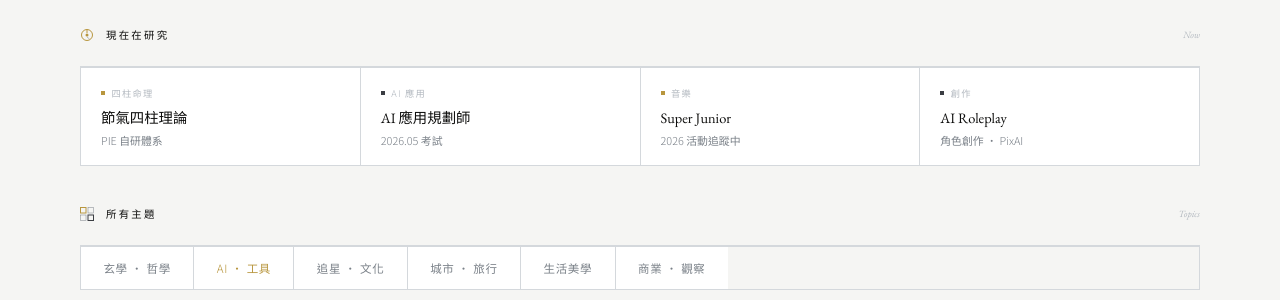
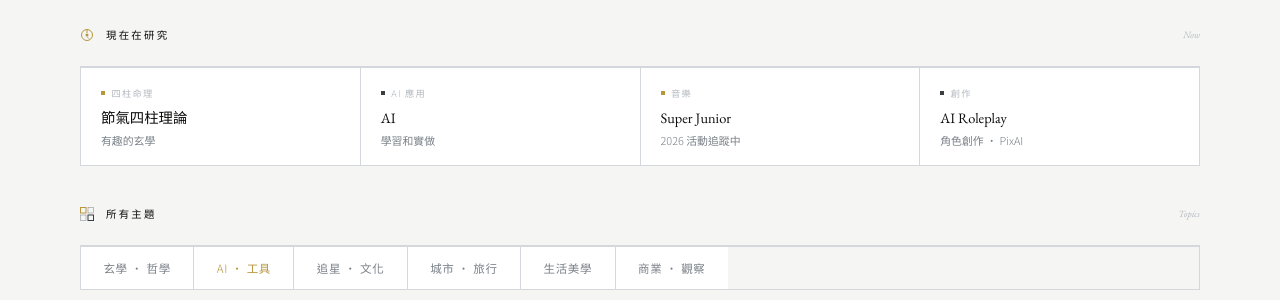
Before and after one commit to priyabelovedc/sincere, a Jekyll site: the page built from index.html, in a window 1280 px wide. Shown: the part 526-826 px from the top of the page. Built offline with Jekyll 4.4.1, drawn with Linux system fonts in a browser that asks for light colours.

Commit message:
Update index.html

```diff
--- a/index.html
+++ b/index.html
@@ -70,11 +70,11 @@
   <div class="now-grid">
     <div class="now-card">
       <div class="now-meta"><div class="now-dot gold"></div><span class="now-label">四柱命理</span></div>
-      <p class="now-title">節氣四柱理論</p><p class="now-sub">PIE 自研體系</p>
+      <p class="now-title">節氣四柱理論</p><p class="now-sub">有趣的玄學</p>
     </div>
     <div class="now-card">
       <div class="now-meta"><div class="now-dot steel"></div><span class="now-label">AI 應用</span></div>
-      <p class="now-title">AI 應用規劃師</p><p class="now-sub">2026.05 考試</p>
+      <p class="now-title">AI </p><p class="now-sub">學習和實做</p>
     </div>
     <div class="now-card">
       <div class="now-meta"><div class="now-dot gold"></div><span class="now-label">音樂</span></div>
```
